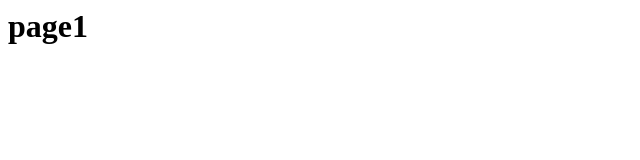
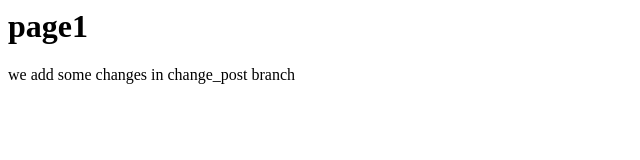
Before and after one commit to Nikkhah/gitLug, a plain HTML site: page post1.html in a window 1280 px wide. Shown: the whole page, without its empty margins (0-640 px from the left). Drawn offline with Linux system fonts and the light colour scheme.

Commit message:
add paragrap in post1

```diff
--- a/post1.html
+++ b/post1.html
@@ -1,5 +1,6 @@
 <html>
     <body>
         <h1>page1</h1>
+        <p>we add some changes in change_post branch</p>
     </body>
 </html>
```
